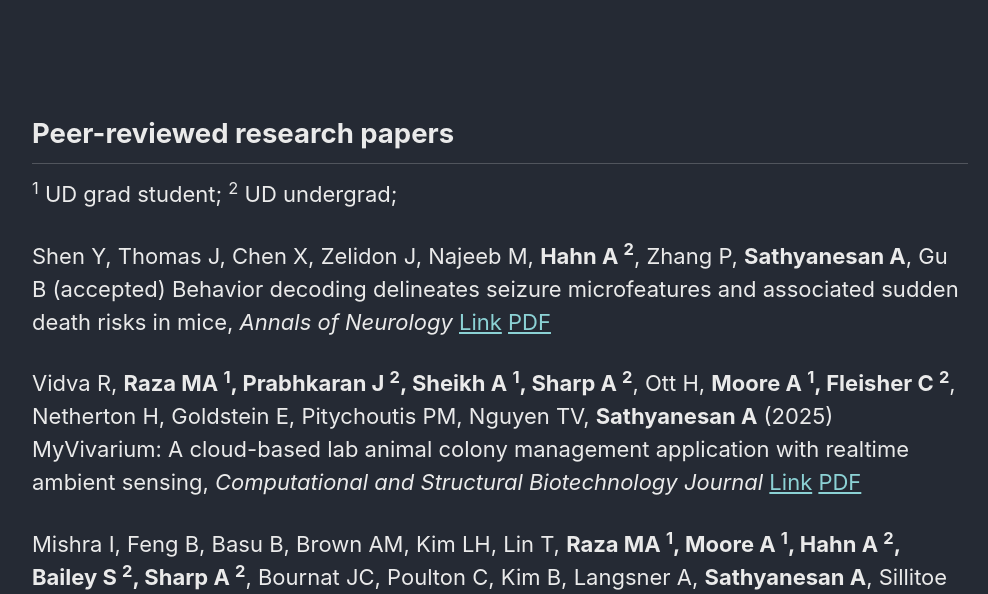
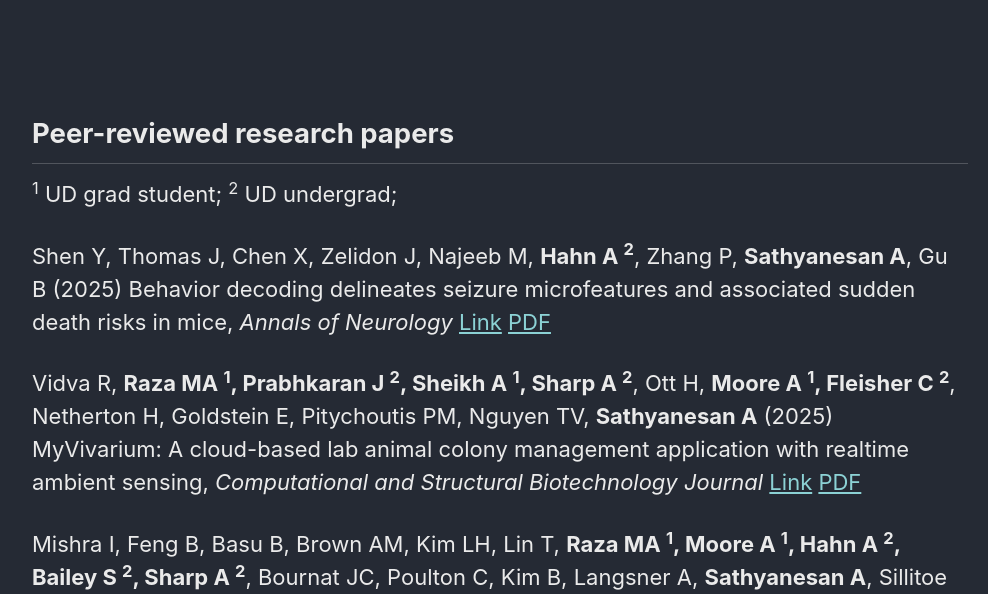
Before and after one commit to Sathyanesan-Lab/Sathyanesan-Lab.github.io, a Jekyll site: the page built from Publications/index.md, in a window 1280 px wide and 900 px high, cut to the strip 306-900 px from the top of the window. Shown: the whole strip, without its empty margins (290-1278 px from the left). Built offline with Jekyll 4.4.1, drawn with Linux system fonts in a browser that asks for light colours; cached includes are drawn as plain includes; our own code applies the rules of GitHub Pages for plain Markdown files.

Commit message:
update ANA pub 2025

```diff
--- a/Publications/index.md
+++ b/Publications/index.md
@@ -2,8 +2,8 @@
 
 <sup>1</sup> UD grad student; <sup>2</sup> UD undergrad;
 
-Shen Y, Thomas J, Chen X, Zelidon J, Najeeb M, **Hahn A <sup>2</sup>**, Zhang P, **Sathyanesan A**, Gu B (accepted) Behavior decoding delineates seizure microfeatures and associated sudden death risks in mice, *Annals of Neurology*
-[Link](https://doi.org/10.1101/2025.01.13.632867) [PDF](https://www.biorxiv.org/content/10.1101/2025.01.13.632867v1.full.pdf)
+Shen Y, Thomas J, Chen X, Zelidon J, Najeeb M, **Hahn A <sup>2</sup>**, Zhang P, **Sathyanesan A**, Gu B (2025) Behavior decoding delineates seizure microfeatures and associated sudden death risks in mice, *Annals of Neurology*
+[Link](http://doi.org/10.1002/ana.78032) [PDF](https://onlinelibrary.wiley.com/share/5EAXE6CD4S783TV5JHNU?target=10.1002/ana.78032)
 
 Vidva R, **Raza MA <sup>1</sup>, Prabhkaran J <sup>2</sup>, Sheikh A <sup>1</sup>, Sharp A <sup>2</sup>**, Ott H, **Moore A <sup>1</sup>, Fleisher C <sup>2</sup>**, Netherton H, Goldstein E, Pitychoutis PM, Nguyen TV, **Sathyanesan A** (2025) MyVivarium: A cloud-based lab animal colony management application with realtime ambient sensing, *Computational and Structural Biotechnology Journal*
 [Link](https://doi.org/10.1016/j.csbj.2025.01.025) [PDF](https://www.sciencedirect.com/science/article/pii/S2001037025000261/pdfft?md5=d78a0ce84e51296840cc3a1cc88a9639&pid=1-s2.0-S2001037025000261-main.pdf)
```
